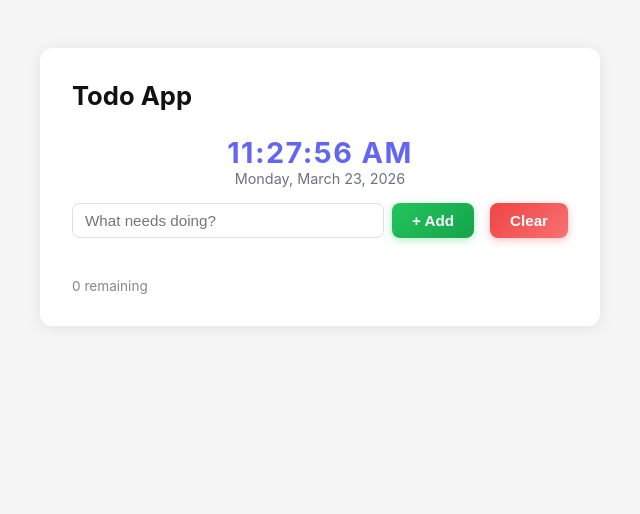
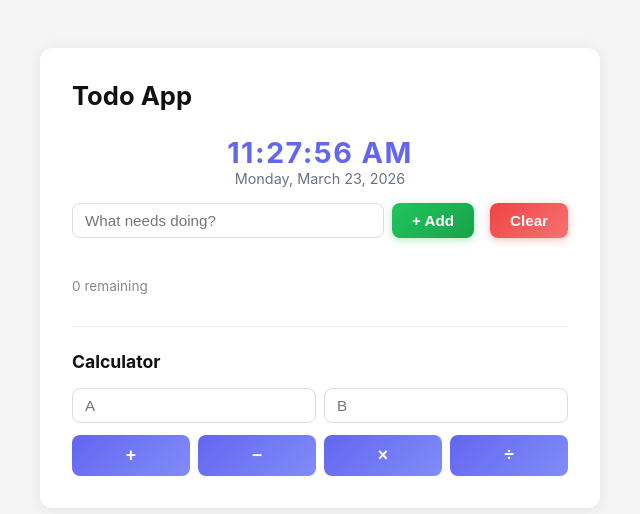
Before and after one commit to thedineshbabu/todo-app, a React (Vite) app: page / in a window 1280 px wide. Shown: the top 514 px of the page, without its empty margins (320-960 px from the left). Built offline with nearby package versions, Linux system fonts and the light colour scheme.

Commit message:
agent(TASK-98): Build Calculator UI component and add to the sidebar

```diff
--- a/src/App.tsx
+++ b/src/App.tsx
@@ -1,5 +1,7 @@
 import { useState, useEffect } from "react";
 import "./App.css";
+
+type CalcOperation = "add" | "subtract" | "multiply" | "divide";
 
 export default function App() {
   const [text, setText] = useState("");
@@ -7,6 +9,13 @@ export default function App() {
   const [clearHovered, setClearHovered] = useState(false);
   const [todos, setTodos] = useState<any[]>([]);
   const [now, setNow] = useState(new Date());
+
+  // Calculator state
+  const [calcA, setCalcA] = useState("");
+  const [calcB, setCalcB] = useState("");
+  const [calcResult, setCalcResult] = useState<number | null>(null);
+  const [calcError, setCalcError] = useState<string | null>(null);
+  const [calcLoading, setCalcLoading] = useState(false);
 
   useEffect(() => {
     const timer = setInterval(() => setNow(new Date()), 1000);
@@ -27,6 +36,36 @@ export default function App() {
     day: "numeric",
     year: "numeric",
   });
+
+  async function calcOperation(operation: CalcOperation) {
+    const a = parseInt(calcA, 10);
+    const b = parseInt(calcB, 10);
+    if (isNaN(a) || isNaN(b)) {
+      setCalcError("Both inputs must be whole numbers.");
+      setCalcResult(null);
+      return;
+    }
+    setCalcLoading(true);
+    setCalcError(null);
+    setCalcResult(null);
+    try {
+      const res = await fetch("/api/calculator", {
+        method: "POST",
+        headers: { "Content-Type": "application/json" },
+        body: JSON.stringify({ a, b, operation }),
+      });
+      const data = await res.json();
+      if (!res.ok) {
+        setCalcError(data.error ?? "Something went wrong.");
+      } else {
+        setCalcResult(data.result);
+      }
+    } catch {
+      setCalcError("Could not reach the calculator server.");
+    } finally {
+      setCalcLoading(false);
+    }
+  }
 
   function addTodo() {
     if (!text.trim()) return;
@@ -148,6 +187,107 @@ export default function App() {
         ))}
       </ul>
       <p className="remaining">{remaining} remaining</p>
+
+      {/* Calculator */}
+      <div style={{ marginTop: "32px", borderTop: "1px solid #eee", paddingTop: "24px" }}>
+        <h2 style={{ fontSize: "1.1rem", fontWeight: 700, marginBottom: "16px", color: "#111" }}>
+          Calculator
+        </h2>
+        <div style={{ display: "flex", gap: "8px", marginBottom: "12px" }}>
+          <input
+            type="number"
+            value={calcA}
+            onChange={(e) => setCalcA(e.target.value)}
+            placeholder="A"
+            style={{
+              flex: 1,
+              padding: "8px 12px",
+              fontSize: "0.95rem",
+              border: "1px solid #ddd",
+              borderRadius: "8px",
+              outline: "none",
+            }}
+          />
+          <input
+            type="number"
+            value={calcB}
+            onChange={(e) => setCalcB(e.target.value)}
+            placeholder="B"
+            style={{
+              flex: 1,
+              padding: "8px 12px",
+              fontSize: "0.95rem",
+              border: "1px solid #ddd",
+              borderRadius: "8px",
+              outline: "none",
+            }}
+          />
+        </div>
+        <div style={{ display: "flex", gap: "8px", flexWrap: "wrap" }}>
+          {(
+            [
+              { op: "add", label: "+" },
+              { op: "subtract", label: "−" },
+              { op: "multiply", label: "×" },
+              { op: "divide", label: "÷" },
+            ] as { op: CalcOperation; label: string }[]
+          ).map(({ op, label }) => (
+            <button
+              key={op}
+              type="button"
+              disabled={calcLoading}
+              onClick={() => calcOperation(op)}
+              style={{
+                flex: 1,
+                minWidth: "56px",
+                padding: "10px 0",
+                fontSize: "1.1rem",
+                fontWeight: 700,
+                background: "linear-gradient(135deg, #6366f1, #818cf8)",
+                color: "#fff",
+                border: "none",
+                borderRadius: "8px",
+                cursor: calcLoading ? "not-allowed" : "pointer",
+                opacity: calcLoading ? 0.6 : 1,
+                transition: "opacity 0.15s",
+              }}
+            >
+              {label}
+            </button>
+          ))}
+        </div>
+        {calcResult !== null && (
+          <div
+            style={{
+              marginTop: "12px",
+              padding: "10px 14px",
+              background: "#f0fdf4",
+              border: "1px solid #bbf7d0",
+              borderRadius: "8px",
+              fontSize: "1rem",
+              fontWeight: 600,
+              color: "#15803d",
+            }}
+          >
+            = {calcResult}
+          </div>
+        )}
+        {calcError && (
+          <div
+            style={{
+              marginTop: "12px",
+              padding: "10px 14px",
+              background: "#fef2f2",
+              border: "1px solid #fecaca",
+              borderRadius: "8px",
+              fontSize: "0.9rem",
+              color: "#dc2626",
+            }}
+          >
+            {calcError}
+          </div>
+        )}
+      </div>
     </div>
   );
 }
--- a/vite.config.ts
+++ b/vite.config.ts
@@ -3,6 +3,11 @@ import { defineConfig } from "vitest/config";
 
 export default defineConfig({
   plugins: [react()],
+  server: {
+    proxy: {
+      "/api": "http://localhost:3001",
+    },
+  },
   test: {
     globals: true,
     environment: "jsdom",
```
